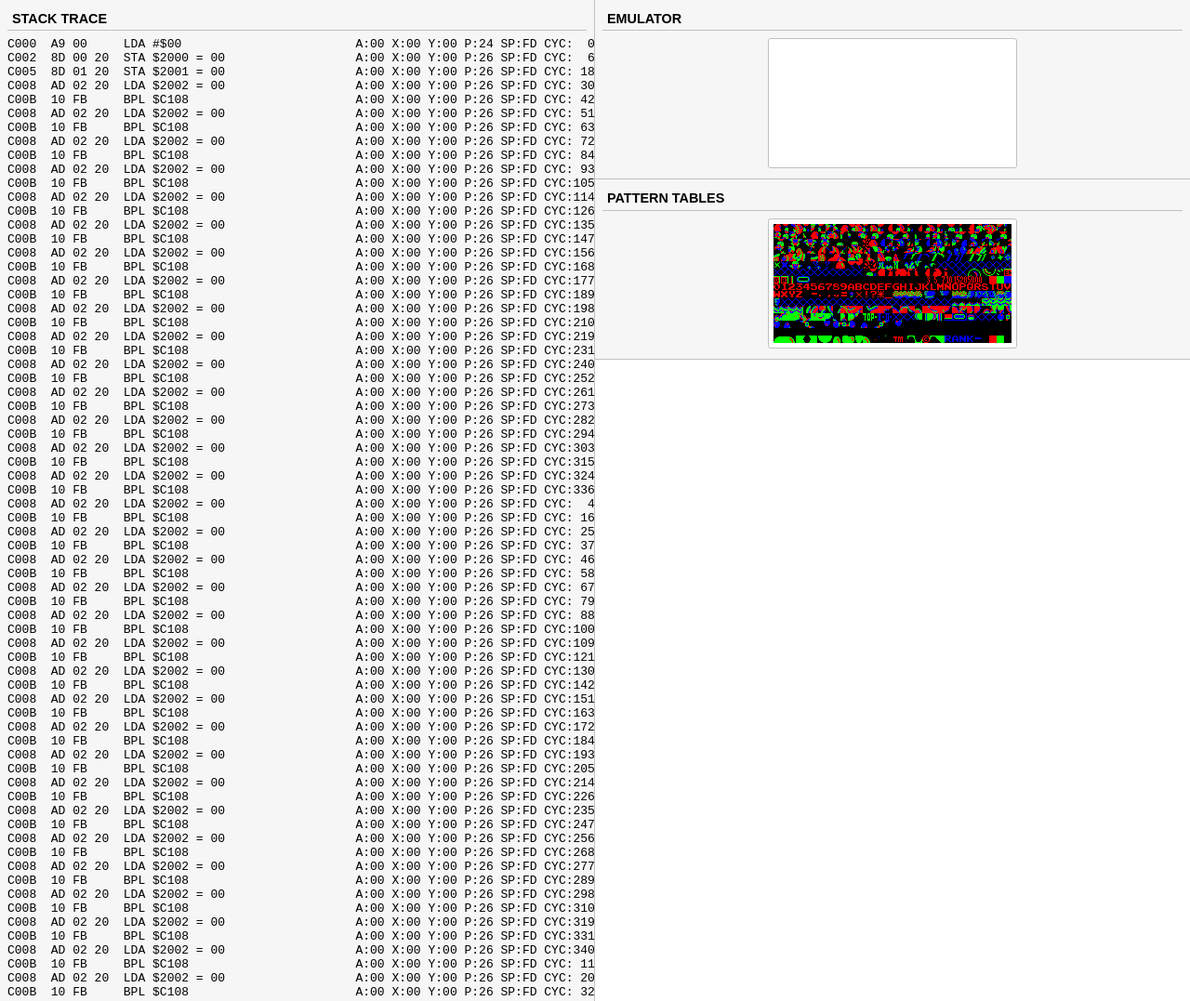
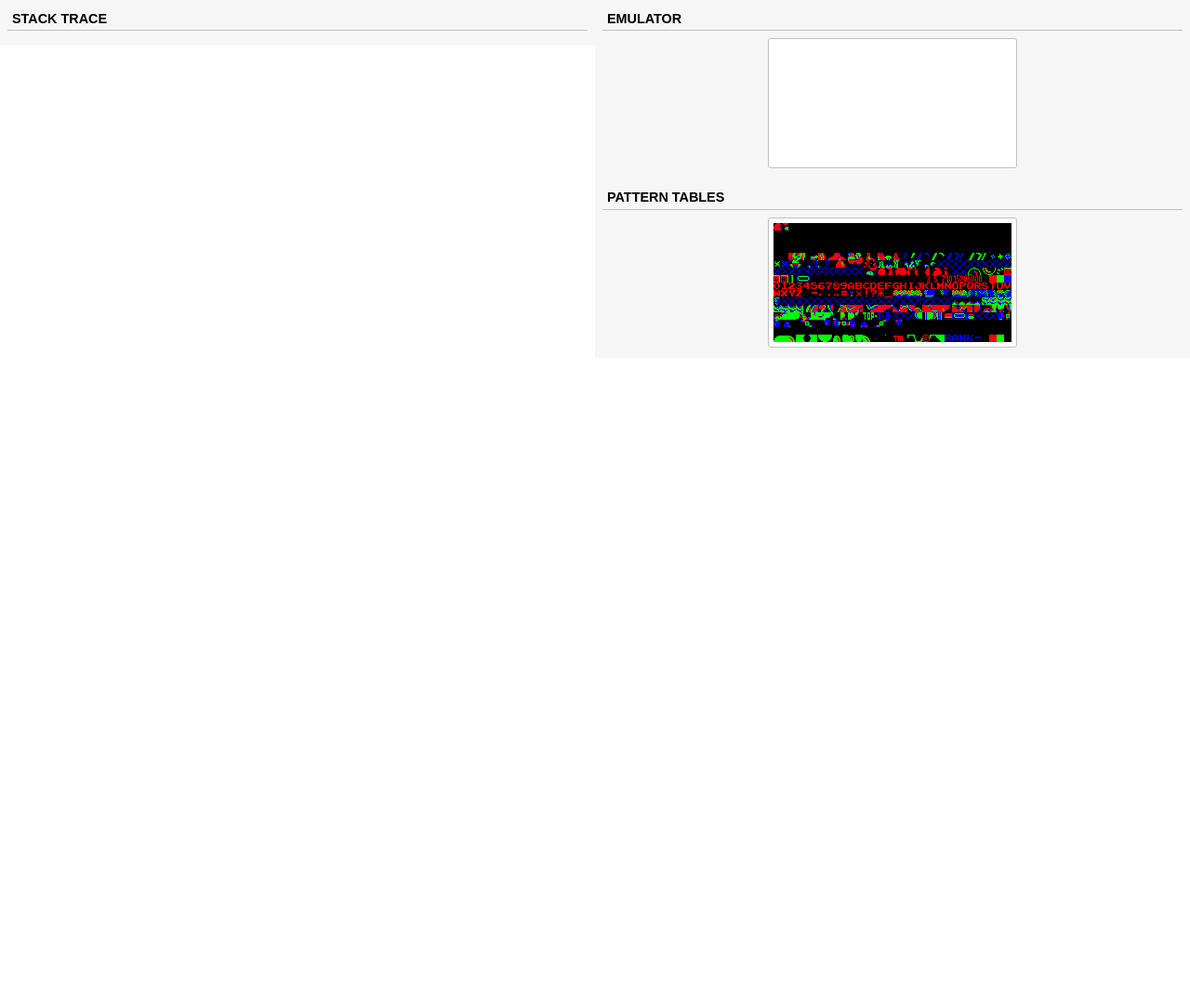
Before and after one commit to syntaxbliss/bliss-jn, a plain HTML site: page index.html in a window 1280 px wide. Shown: the top 1077 px of the page at 93% size. After the commit the page ends 800 px from the top, so only its background shows below. Drawn offline with Linux system fonts and the light colour scheme.

Commit message:
Scanlines

```diff
--- a/css/style.css
+++ b/css/style.css
@@ -13,9 +13,7 @@ body { font-family: 'Arial', sans-serif; }
 }
 .panel {
     background-color: #f6f6f6;
-    border-bottom: solid 1px #c0c0c0;
     box-sizing: border-box;
-    float: left;
     padding: 8px;
     width: 50%;
     text-align: center;
@@ -26,9 +24,10 @@ body { font-family: 'Arial', sans-serif; }
     border: solid 1px #c0c0c0;
     padding: 5px;
 }
+.emulator-viewer, .pattern-tables-viewer { float: right; clear: right; }
 
 #stack-trace {
-    border-right: solid 1px #c0c0c0;
+    float: left;
 }
 #stack-trace pre {
     display: block;
--- a/index.html
+++ b/index.html
@@ -15,12 +15,12 @@
         <h2 class="section-title">Stack trace</h2>
     </div>
 
-    <div class="panel">
+    <div class="panel emulator-viewer">
         <h2 class="section-title">Emulator</h2>
         <canvas id="emulator-viewer" width="256" height="128"></canvas>
     </div>
 
-    <div class="panel">
+    <div class="panel pattern-tables-viewer">
         <h2 class="section-title">Pattern tables</h2>
         <canvas id="pattern-tables-viewer" width="256" height="128"></canvas>
     </div>
@@ -28,6 +28,7 @@
     <script type="text/javascript" src="js/blissjn.js"></script>
     <script type="text/javascript" src="js/blissjn.m6502.js"></script>
     <script type="text/javascript" src="js/blissjn.debugger.js"></script>
+    <script type="text/javascript" src="js/blissjn.ppu.js"></script>
     <script type="text/javascript">
         window.addEventListener('load', function() {
             var emulator = new BlissJN({
--- a/js/blissjn.js
+++ b/js/blissjn.js
@@ -1,3 +1,7 @@
+////////////////////////////////////////////////////////////////////////////////////////////////////
+
+var $ = document.querySelector.bind( document );
+
 ////////////////////////////////////////////////////////////////////////////////////////////////////
 
 Number.prototype.toHex = function( size ) {
@@ -17,7 +21,7 @@ String.prototype.toLength = function( size, separator ) {
 ////////////////////////////////////////////////////////////////////////////////////////////////////
 
 var configuration = {
-  nestestMode: true,
+  nestestMode: false,
   debugMode: true,
   running: false,
   fps: 60
@@ -25,15 +29,26 @@ var configuration = {
 
 ////////////////////////////////////////////////////////////////////////////////////////////////////
 
-var $ = document.querySelector.bind( document );
+var interrupt = {
+  nmi: 1
+};
+
+////////////////////////////////////////////////////////////////////////////////////////////////////
+
+var mirroring = {
+  vertical: 0,
+  horizontal: 1
+};
 
 ////////////////////////////////////////////////////////////////////////////////////////////////////
 
 BlissJN = function( args ) {
+  this.ticks  = 0;
   this.memory = {
     ram:  [],
     vram: [],
-    sram: []
+    sram: [],
+    mirroring: mirroring.horizontal
   };
 
   this.dbg   = new BlissJN.Debugger({
@@ -43,6 +58,7 @@ BlissJN = function( args ) {
   });
 
   this.m6502 = new BlissJN.M6502( this.memoryHandler(), this.dbg );
+  this.ppu   = new BlissJN.PPU( this.memoryHandler() );
 
   this.options = args;
 
@@ -53,6 +69,7 @@ BlissJN = function( args ) {
 ////////////////////////////////////////////////////////////////////////////////////////////////////
 
 BlissJN.prototype.reset = function() {
+  this.ticks = 0;
   for( var i = 0; i < 0x10000; i++ ) this.memory.ram[ i ] = 0x00;
   for( var i = 0; i < 0x4000; i++ ) this.memory.vram[ i ] = 0x00;
   for( var i = 0; i < 0x100; i++ ) this.memory.sram[ i ] = 0x00;
@@ -81,8 +98,11 @@ BlissJN.prototype.loadGame = function( data ) {
     this.memory.vram[ i ] = data[ 16 + index++ ];
   }
 
+  this.memory.mirroring = data[ 6 ];
+
   configuration.running = true;
   this.m6502.reset();
+  this.ppu.reset();
   this.run();
 };
 
@@ -95,9 +115,7 @@ BlissJN.prototype.run = function() {
       clearInterval( fn );
       return;
     }
-
     if( configuration.debugMode ) self.dbg.showPatternTables();
-
     self.step();
   }, Math.floor(1000 / configuration.fps));
 };
@@ -105,8 +123,20 @@ BlissJN.prototype.run = function() {
 ////////////////////////////////////////////////////////////////////////////////////////////////////
 
 BlissJN.prototype.step = function() {
-  var opcode = this.m6502.fetch();
-  this.m6502.execute( opcode );
+  var current = 0, timmingTable = [ 114, 114, 113 ];
+
+  for( var scanline = 0; scanline < 262; scanline++ ) {
+    while( this.ticks < timmingTable[current % 3] ) {
+      var opcode = this.m6502.fetch();
+      this.ticks += this.m6502.execute( opcode );
+    }
+
+    this.ticks -= timmingTable[ current % 3 ];
+    current++;
+
+    var nmi = this.ppu.runScanline();
+    if( nmi ) this.m6502.triggerInterrupt( interrupt.nmi );
+  }
 };
 
 ////////////////////////////////////////////////////////////////////////////////////////////////////
@@ -115,17 +145,52 @@ BlissJN.prototype.memoryHandler = function() {
   var self = this;
   return {
     readRam: function( address ) {
-      return self.memory.ram[ address ];
+      // ppu register
+      if( (address >= 0x2000) && (address < 0x4000) ) {
+        return self.ppu.readRegister( address & 0x7 );
+      }
+
+      // fallback
+      else return self.memory.ram[ address ];
     },
 
     writeRam: function( address, value ) {
-      self.memory.ram[ address ] = value;
+      // ppu register
+      if( (address >= 0x2000) && (address < 0x4000) ) {
+        self.ppu.writeRegister( address & 0x7, value );
+      }
+
+      // fallback
+      else self.memory.ram[ address ] = value;
     },
 
     readVram: function( address ) {
-      return self.memory.vram[ address ];
+      return self.memory.vram[ self.vramMirroring(address) ];
+    },
+
+    writeVram: function( address, value ) {
+      self.memory.vram[ self.vramMirroring(address) ] = value;
     }
   };
 };
 
 ////////////////////////////////////////////////////////////////////////////////////////////////////
+
+BlissJN.prototype.vramMirroring = function( address ) {
+  address &= 0x3fff;
+
+  // name table mirroring
+  if( (address >= 0x3000) && (address < 0x3f00) ) {
+    address = ( address & 0x2eff );
+  }
+
+  // palette mirroring
+  if( (address >= 0x3f20) && (address < 0x4000) ) {
+    address = ( address & 0x3f1f );
+  }
+
+  // fallback
+  else return address;
+};
+
+////////////////////////////////////////////////////////////////////////////////////////////////////
--- a/js/blissjn.m6502.js
+++ b/js/blissjn.m6502.js
@@ -147,6 +147,26 @@ BlissJN.M6502.prototype.reset = function() {
 
 ////////////////////////////////////////////////////////////////////////////////////////////////////
 
+BlissJN.M6502.prototype.triggerInterrupt = function( name ) {
+  switch( name ) {
+    case interrupt.nmi: { // NMI
+      this.stackPush( (this.pc >> 8) & 0xff );
+      this.stackPush( this.pc & 0xff );
+      this.stackPush( (this.status | 0x20) & 0xff );
+      this.status |= FLAG_I;
+      var l = this.memory.readRam( 0xfffa ), h = this.memory.readRam( 0xfffb );
+      this.pc = ( (h << 8) | l ) & 0xffff;
+    } break;
+
+    default: {
+      configuration.running = false;
+      throw 'invalid interrupt < @' + name + ' >';
+    } break;
+  }
+};
+
+////////////////////////////////////////////////////////////////////////////////////////////////////
+
 BlissJN.M6502.prototype.stackPush = function( value ) {
   this.memory.writeRam( (this.sp | 0x100) & 0xffff, value );
   this.sp = ( this.sp - 1 ) & 0xff;
@@ -170,10 +190,7 @@ BlissJN.M6502.prototype.fetch = function() {
 ////////////////////////////////////////////////////////////////////////////////////////////////////
 
 BlissJN.M6502.prototype.execute = function( opcode ) {
-  if( configuration.nestestMode ) {
-    this.dbg.trace( this, opcode );
-  }
-
+  if( configuration.nestestMode ) this.dbg.trace( this, opcode );
   this.ticks = 0;
 
   var mode = opcodeInfo.mode[ opcode ];
--- /dev/null
+++ b/js/blissjn.ppu.js
@@ -0,0 +1,138 @@
+////////////////////////////////////////////////////////////////////////////////////////////////////
+
+BlissJN.PPU = function( memory ) {
+  this.memory     = memory;
+  this.scanline   = 0;
+  this.regs       = { r0: 0, r1: 0, r2: 0, r3: 0, r4: 0, r5: 0, r6: 0, r7: 0, r14 : 0 };
+  this.firstWrite = true;
+  this.address    = 0;
+  this.increment  = 1;
+  this.buffer     = 0;
+}
+
+////////////////////////////////////////////////////////////////////////////////////////////////////
+
+BlissJN.PPU.prototype.reset = function() {
+  this.scanline   = 0;
+  this.regs       = { r0: 0, r1: 0, r2: 0, r3: 0, r4: 0, r5: 0, r6: 0, r7: 0, r14 : 0 };
+  this.firstWrite = true;
+  this.address    = 0;
+  this.increment  = 1;
+  this.buffer     = 0;
+};
+
+////////////////////////////////////////////////////////////////////////////////////////////////////
+
+BlissJN.PPU.prototype.readRegister = function( reg ) {
+  switch( reg ) {
+    case 0: { // PPUCTRL
+      return this.regs.r0;
+    } break;
+
+    case 1: { // PPUMASK
+      return this.regs.r1;
+    } break;
+
+    case 2: { // PPUSTATUS
+      var r = this.regs.r2;
+      this.regs.r2    &= ~0x80;
+      this.firstWrite = true;
+      return r;
+    } break;
+
+    case 7: { // PPUDATA
+      var r = 0;
+
+      // outside palette range
+      if( this.address < 0x3f00 ) {
+        r = this.buffer;
+        this.buffer = this.memory.readVram( this.address );
+      }
+
+      // inside palette range
+      else {
+        r = this.readVram( this.address );
+      }
+
+      this.address = ( this.address + this.increment ) & 0xffff;
+    } break;
+
+    default: {
+      configuration.running = false;
+      throw 'invalid ppu read < @' + reg + ' >';
+    } break;
+  }
+};
+
+////////////////////////////////////////////////////////////////////////////////////////////////////
+
+BlissJN.PPU.prototype.writeRegister = function( reg, value ) {
+  switch( reg ) {
+    case 0: { // PPUCTRL
+      this.regs.r0   = value;
+      this.increment = ( (value & 0x4) === 0x4 ? 32 : 1 );
+    } break;
+
+    case 1: { // PPUMASK
+      this.regs.r1 = value;
+    } break;
+
+    case 3: { // OAMADDR
+      // TODO: sprites
+      this.regs.r3 = value;
+    } break;
+
+    case 5: { // PPUSCROLL
+      // TODO: scrolling
+    } break;
+
+    case 6: { // PPUADDR
+      if( this.firstWrite ) {
+        this.address = value;
+      } else {
+        this.address = ( this.address | value );
+      }
+      this.firstWrite ^= true;
+    } break;
+
+    case 7: { // PPUDATA
+      this.memory.writeVram( this.address );
+      this.address = ( this.address + this.increment ) & 0xffff;
+    } break;
+
+    default: {
+      configuration.running = false;
+      throw 'invalid ppu write < @' + reg + ':' + value.toHex(2) + ' >';
+    } break;
+  }
+};
+
+////////////////////////////////////////////////////////////////////////////////////////////////////
+
+BlissJN.PPU.prototype.runScanline = function() {
+  var nmi = false;
+
+  // pre-render scanline
+  if( this.scanline === 0 ) {}
+
+  // visible scanlines
+  else if( this.scanline <= 240 ) {}
+
+  // post-render scanline
+  else if( this.scanline === 241 ) {
+    this.regs.r2 |= 0x80;
+    nmi = ( (this.regs.r0 & 0x80) === 0x80 ? true : false );
+  }
+
+  // last vblank scanline
+  else if( this.scanline === 261 ) {
+    this.regs.r2 &= ~0x80;
+    this.scanline = -1;
+  }
+
+  this.scanline++;
+
+  return nmi;
+};
+
+////////////////////////////////////////////////////////////////////////////////////////////////////
```
